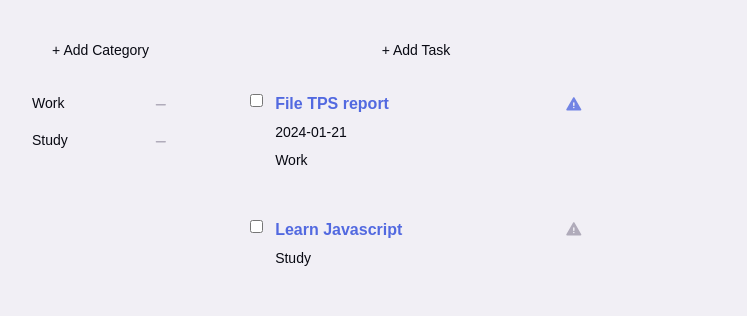
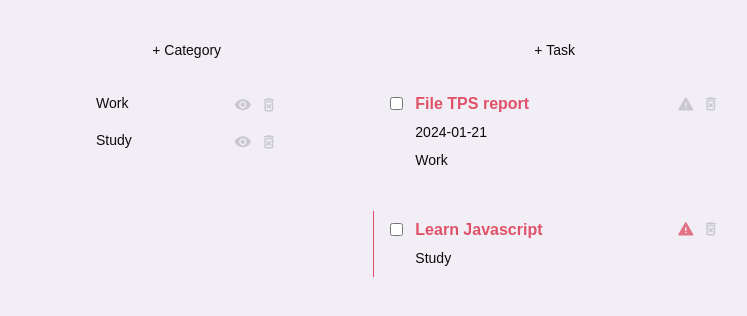
Before and after one commit to thomasmcinnis/odin-todo, a website built with webpack: page src/index.html in a window 1280 px wide. Shown: the whole page, without its empty margins (224-971 px from the left). Built offline with nearby package versions, Linux system fonts and the light colour scheme.

Commit message:
Add category editing

```diff
--- a/src/components/categorylist.js
+++ b/src/components/categorylist.js
@@ -9,11 +9,16 @@ function renderCategoryItem(category, selectedCategory) {
     // Add name button
     const categoryName = document.createElement('button');
     categoryName.setAttribute('tabindex', -1);
-    categoryName.setAttribute('data-action', 'select');
+    categoryName.setAttribute('data-action', 'edit');
     categoryName.textContent = name;
-    if (selectedCategory && selectedCategory === id) {
-        categoryName.classList.add('selected');
-    }
+
+    // Add select button
+    const selectButton = document.createElement('button');
+    selectButton.setAttribute('tabindex', -1);
+
+    selectButton.setAttribute('data-action', 'select');
+    selectButton.classList.add('action-btn');
+    selectButton.innerHTML = `<svg width="24" height="24" viewBox="0 0 24 24" xmlns="http://www.w3.org/2000/svg"><path fill="currentColor" d="M12 4.5C7 4.5 2.73 7.61 1 12c1.73 4.39 6 7.5 11 7.5s9.27-3.11 11-7.5c-1.73-4.39-6-7.5-11-7.5M12 17c-2.76 0-5-2.24-5-5s2.24-5 5-5s5 2.24 5 5s-2.24 5-5 5m0-8c-1.66 0-3 1.34-3 3s1.34 3 3 3s3-1.34 3-3s-1.34-3-3-3"/></svg>`;
 
     // Add delete button
     const deleteButton = document.createElement('button');
@@ -22,11 +27,15 @@ function renderCategoryItem(category, selectedCategory) {
     deleteButton.setAttribute('data-action', 'delete');
     deleteButton.classList.add('action-btn');
 
-    deleteButton.innerHTML = `
-    <svg width="24" height="24" viewBox="0 0 24 24" xmlns="http://www.w3.org/2000/svg"><path fill="currentColor" d="M18 12.998H6a1 1 0 0 1 0-2h12a1 1 0 0 1 0 2"/></svg>
-    `;
+    deleteButton.innerHTML = `<svg width="24" height="24" viewBox="0 0 24 24" xmlns="http://www.w3.org/2000/svg"><path fill="currentColor" d="M14.12 10.47L12 12.59l-2.13-2.12l-1.41 1.41L10.59 14l-2.12 2.12l1.41 1.41L12 15.41l2.12 2.12l1.41-1.41L13.41 14l2.12-2.12zM15.5 4l-1-1h-5l-1 1H5v2h14V4zM6 19c0 1.1.9 2 2 2h8c1.1 0 2-.9 2-2V7H6zM8 9h8v10H8z"/></svg>`;
+
+    if (selectedCategory && selectedCategory === id) {
+        categoryName.classList.add('selected');
+        selectButton.classList.add('selected');
+    }
 
     listItem.appendChild(categoryName);
+    listItem.appendChild(selectButton);
     listItem.appendChild(deleteButton);
 
     return listItem;
--- a/src/components/tasklist.js
+++ b/src/components/tasklist.js
@@ -1,4 +1,4 @@
-function renderUrgentBtn(isUrgent) {
+function renderActionsDiv(isUrgent) {
     const actionsDiv = document.createElement('div');
     actionsDiv.classList.add('task-actions');
 
@@ -14,6 +14,14 @@ function renderUrgentBtn(isUrgent) {
     `;
 
     actionsDiv.appendChild(urgentButton);
+
+    const deleteButton = document.createElement('button');
+    deleteButton.setAttribute('tabindex', -1);
+    deleteButton.setAttribute('data-action', 'delete');
+    deleteButton.classList.add('action-btn');
+    deleteButton.innerHTML = `<svg width="24" height="24" viewBox="0 0 24 24" xmlns="http://www.w3.org/2000/svg"><path fill="currentColor" d="M14.12 10.47L12 12.59l-2.13-2.12l-1.41 1.41L10.59 14l-2.12 2.12l1.41 1.41L12 15.41l2.12 2.12l1.41-1.41L13.41 14l2.12-2.12zM15.5 4l-1-1h-5l-1 1H5v2h14V4zM6 19c0 1.1.9 2 2 2h8c1.1 0 2-.9 2-2V7H6zM8 9h8v10H8z"/></svg>`;
+
+    actionsDiv.appendChild(deleteButton);
 
     return actionsDiv;
 }
@@ -72,11 +80,12 @@ function renderTaskItem(taskObject, categoryName) {
     listItem.setAttribute('data-id', id);
     listItem.setAttribute('tabindex', 0);
     if (isComplete) listItem.classList.add('complete');
+    if (isUrgent) listItem.classList.add('urgent');
 
     // Add content
     listItem.appendChild(renderCheckBox(isComplete));
     listItem.appendChild(renderTaskDetails(name, dueDate, categoryName));
-    listItem.appendChild(renderUrgentBtn(isUrgent));
+    listItem.appendChild(renderActionsDiv(isUrgent));
 
     return listItem;
 }
--- a/src/index.html
+++ b/src/index.html
@@ -9,13 +9,11 @@
         <main>
             <div id="side-menu">
                 <button class="open-dialog" id="add-category-btn">
-                    + Add Category
+                    + Category
                 </button>
             </div>
             <div id="top-menu">
-                <button class="open-dialog" id="add-task-btn">
-                    + Add Task
-                </button>
+                <button class="open-dialog" id="add-task-btn">+ Task</button>
             </div>
             <ul id="category-list">
                 <!-- Task li here-->
@@ -107,5 +105,21 @@
                 </menu>
             </form>
         </dialog>
+        <dialog id="edit-category-modal">
+            <form>
+                <div>
+                    <label for="name">Name:</label>
+                    <input type="text" name="name" required />
+                </div>
+                <menu>
+                    <li>
+                        <button type="reset" value="resetBtn">Cancel</button>
+                    </li>
+                    <li>
+                        <button type="submit" value="confirmBtn">Update</button>
+                    </li>
+                </menu>
+            </form>
+        </dialog>
     </body>
 </html>
--- a/src/index.js
+++ b/src/index.js
@@ -39,10 +39,10 @@ const dummyTasks = [
     {
         name: 'File TPS report',
         dueDate: '2024-01-21',
-        isUrgent: true,
     },
     {
         name: 'Learn Javascript',
+        isUrgent: true,
     },
 ];
 
--- a/src/model/display-manager.js
+++ b/src/model/display-manager.js
@@ -21,6 +21,7 @@ export default class DisplayManager {
             this.#categoryList = listData;
             renderCategoryList(this.#categoryList, this.#selectedCategory);
             renderSelectCategoryList(this.#categoryList);
+            renderTaskList(this.#filteredTaskList(), this.#categoryList);
         }
     }
 
--- a/src/model/event-manager.js
+++ b/src/model/event-manager.js
@@ -123,6 +123,35 @@ function deleteCategory(categoryID) {
     categoryListManager.deleteItem(categoryID);
 }
 
+function openEditCategoryForm(categoryID) {
+    const categoryIndex = categoryListManager.getItemIndex(categoryID);
+    const { name } = categoryListManager.itemsList[categoryIndex];
+
+    const editCategoryDialog = document.querySelector('#edit-category-modal');
+    const editCategory = editCategoryDialog.querySelector('form');
+    const reset = editCategoryDialog.querySelector("[type='reset']");
+
+    reset.addEventListener('click', () => {
+        editCategoryDialog.close();
+    });
+
+    editCategory.onsubmit = (event) => {
+        event.preventDefault();
+
+        const data = new FormData(event.target);
+        const value = Object.fromEntries(data.entries());
+
+        categoryListManager.updateItemValues(value, categoryID);
+        editCategoryDialog.close();
+    };
+
+    // Add the task values to the form inputs
+    const nameInput = editCategory.querySelector('input[type=text]');
+    nameInput.value = name;
+
+    editCategoryDialog.showModal();
+}
+
 function handleCategoryListClick(event) {
     // only handle clicks on elements with an action attribute
     const actionEl = event.target.closest('[data-action]');
@@ -139,6 +168,10 @@ function handleCategoryListClick(event) {
     if (action === 'delete') {
         deleteCategory(categoryID);
     }
+
+    if (action === 'edit') {
+        openEditCategoryForm(categoryID);
+    }
 }
 
 export function mountCategoryList() {
--- a/src/style.css
+++ b/src/style.css
@@ -53,14 +53,14 @@ h6 {
 
 :root {
     /* Colours */
-    --_hue-primary: 230;
+    --_hue-primary: 350;
     --_hue-secondary: 260;
 
     /* Light Mode */
     --bkg--light: var(--_hue-secondary) 25% 95%;
     --txt--light: var(--_hue-primary) 40% 5%;
     --accent--light: var(--_hue-primary) 70% 60%;
-    --muted--light: var(--_hue-secondary) 10% 70%;
+    --muted--light: var(--_hue-secondary) 10% 80%;
     /* Dark Mode */
     --bkg--dark: var(--_hue-secondary) 15% 10%;
     --txt--dark: var(--_hue-primary) 15% 90%;
@@ -96,13 +96,13 @@ body {
 }
 
 main {
-    max-width: 48rem;
+    max-width: 42rem;
     margin: 2rem auto;
-
+    padding: 0 1rem;
     display: grid;
-    grid-template-columns: 1.5fr 4fr 1.5fr;
+    grid-template-columns: 2fr 4fr;
     row-gap: 1rem;
-    column-gap: 4rem;
+    column-gap: 6rem;
 }
 
 #top-menu {
@@ -158,13 +158,22 @@ ul {
     width: 100%;
     display: flex;
     flex-direction: column;
-    grid-column-start: 0;
+    grid-column-start: 1;
     grid-column-end: 2;
 }
 
 #category-list > li {
     display: flex;
+    gap: 0.5rem;
     justify-content: space-between;
+
+    & button {
+        text-align: left;
+    }
+
+    & > button:first-child {
+        margin-right: auto;
+    }
 }
 
 #tasks-list {
@@ -187,8 +196,12 @@ ul {
         display: none;
     }
 
-    &.overdue {
-        border-color: red;
+    &.urgent {
+        border-color: hsl(var(--accent));
+    }
+
+    & input[type='checkbox'] {
+        margin-top: 0.25rem;
     }
 }
 
@@ -207,6 +220,12 @@ ul {
     font-size: 1rem;
     font-weight: 700;
     color: hsl(var(--accent));
+}
+
+.task-actions {
+    display: flex;
+    gap: 0.5rem;
+    align-items: start;
 }
 
 .complete .task-name {
```
